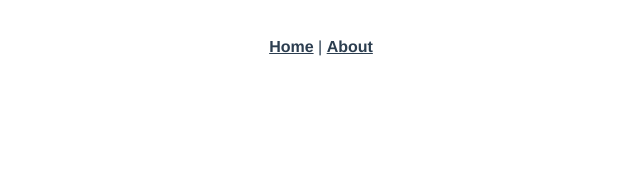
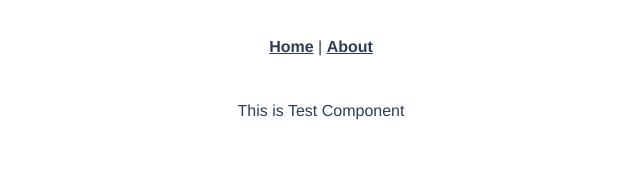
Before and after one commit to swiftkeitai/spajam-template-vue, a Vue app: page /#/test in a window 1280 px wide. Shown: the top 192 px of the page, without its empty margins (319-959 px from the left). Built offline with nearby package versions, Linux system fonts and the light colour scheme.

Commit message:
CICD構築 (#4)

```diff
--- a/src/router/index.ts
+++ b/src/router/index.ts
@@ -1,6 +1,7 @@
 import Vue from "vue";
 import VueRouter, { RouteConfig } from "vue-router";
 import Home from "../views/Home.vue";
+import Test from "../views/Test.vue";
 
 Vue.use(VueRouter);
 
@@ -9,6 +10,11 @@ const routes: Array<RouteConfig> = [
     path: "/",
     name: "Home",
     component: Home
+  },
+  {
+    path: "/test",
+    name: "Test",
+    component: Test
   },
   {
     path: "/about",
--- /dev/null
+++ b/src/views/Test.vue
@@ -0,0 +1,11 @@
+<template>
+  <p>This is Test Component</p>
+</template>
+
+<script>
+export default {
+  name: "Test"
+};
+</script>
+
+<style scoped></style>
```
